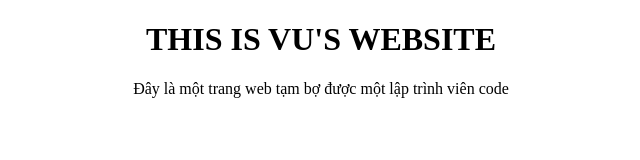
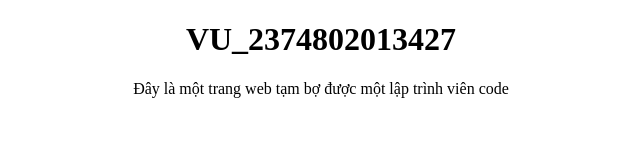
Before and after one commit to Vulie/BasicWeb, a plain HTML site: page index.html in a window 1280 px wide. Shown: the whole page, without its empty margins (319-959 px from the left). Drawn offline with Linux system fonts and the light colour scheme.

```diff
--- a/index.html
+++ b/index.html
@@ -8,7 +8,7 @@
 </head>
 <body>
     <div class="container">
-        <h1>THIS IS VU'S WEBSITE</h1>
+        <h1>VU_2374802013427</h1>
         <p>Đây là một trang web tạm bợ được một lập trình viên code</p>
 
     </div>
```
